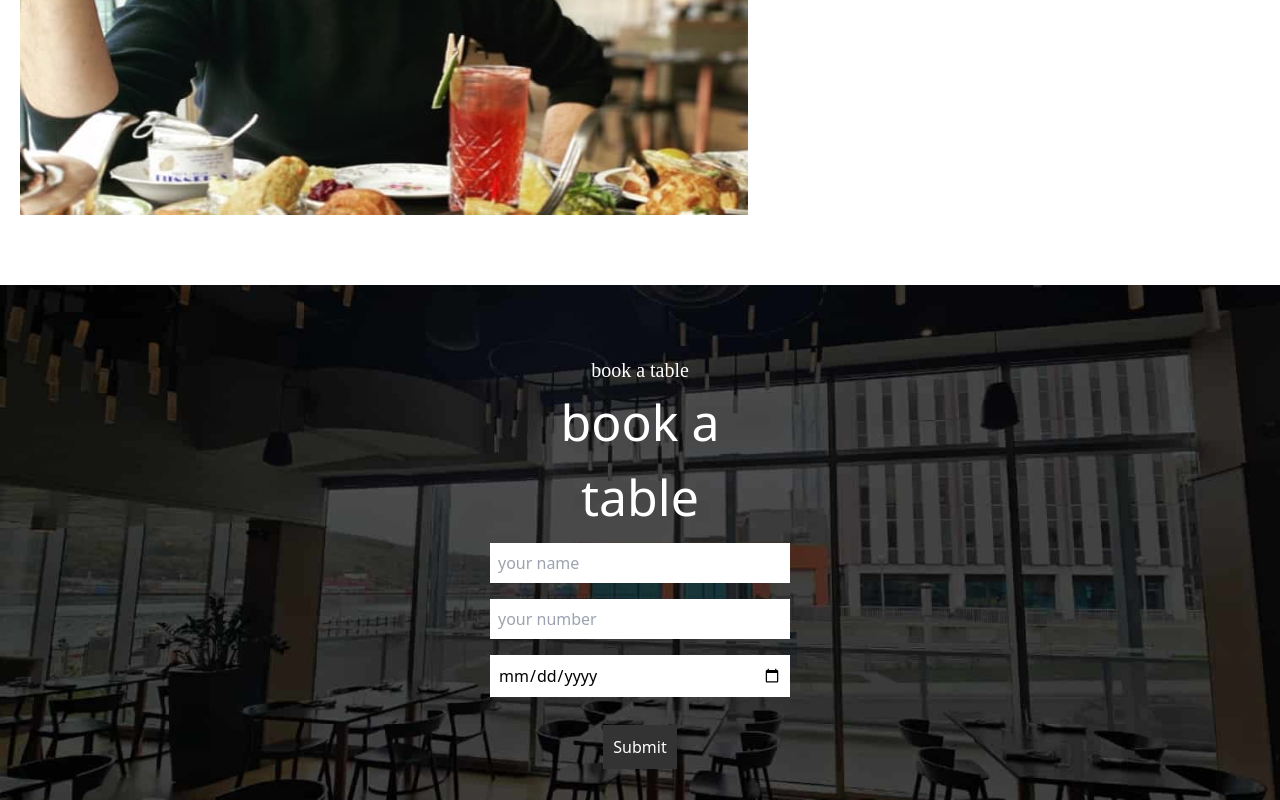
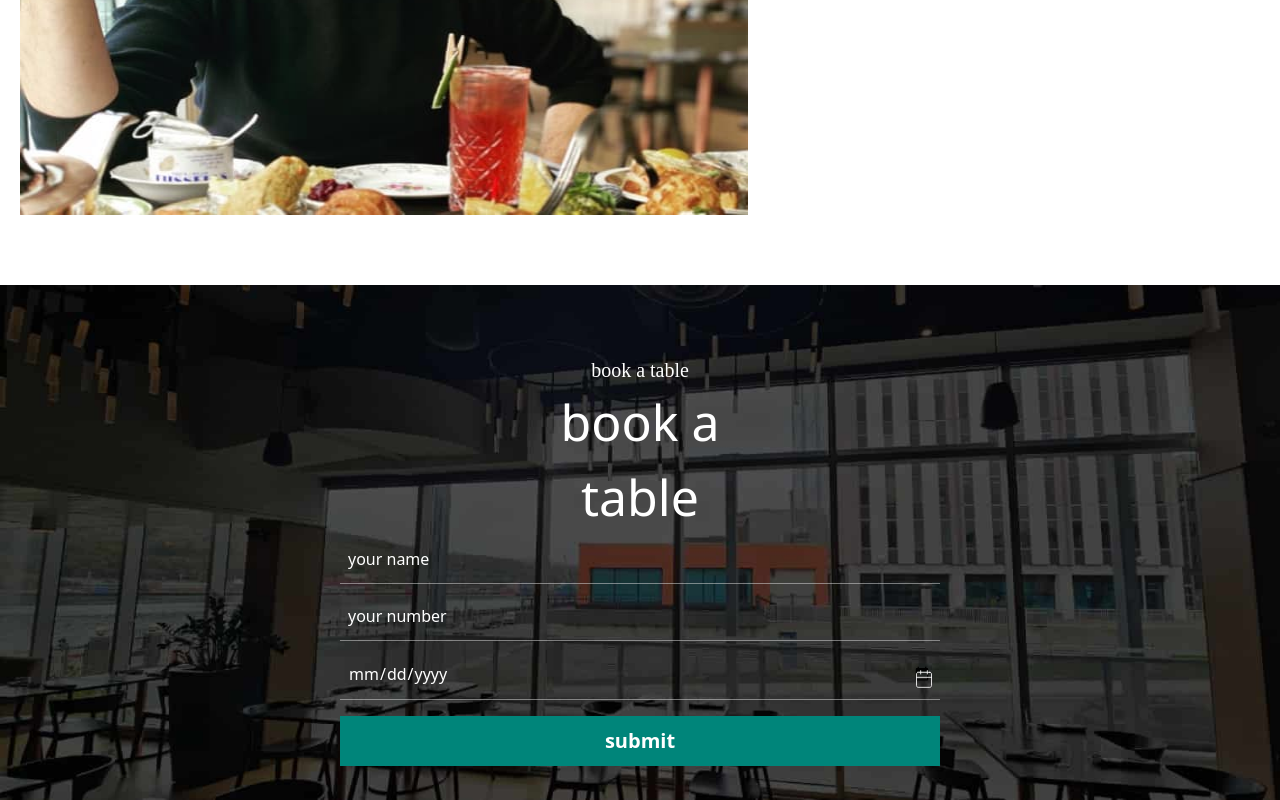
Before and after one commit to AnnMatsarska/terre-test, a Next.js app: page / in a window 1280 px wide. Shown: the part 3206-4006 px from the top of the page. Built offline with nearby package versions, Linux system fonts and the light colour scheme.

Commit message:
add form submit

```diff
--- a/package.json
+++ b/package.json
@@ -17,6 +17,7 @@
     "react-dom": "^18",
     "react-hook-form": "^7.51.3",
     "react-icons": "^5.0.1",
+    "react-toastify": "^10.0.5",
     "zod": "^3.22.4"
   },
   "devDependencies": {
--- a/src/app/globals.css
+++ b/src/app/globals.css
@@ -30,16 +30,20 @@ img {
 }
 
 .input-field {
-  padding: 8px;
-  margin: 8px;
-  width: 300px;
+  background-color: transparent;
+  border: none;
+  border-bottom: 1px solid rgb(221, 221, 221, 0.5);
+
+  padding: 12px 8px;
+  margin-bottom: 8px;
+  width: 600px;
+  max-width: 100%;
+
+  color: white;
+
 }
 
-.btn-submit {
-  padding: 10px;
-  margin: 20px;
-  background-color: #333;
+.input-field::placeholder {
   color: white;
-  border: none;
-  cursor: pointer;
+  opacity: 1;
 }
--- a/src/components/Booking.tsx
+++ b/src/components/Booking.tsx
@@ -4,6 +4,10 @@ import React from 'react';
 import { useForm, SubmitHandler } from 'react-hook-form';
 import { zodResolver } from '@hookform/resolvers/zod';
 import { z } from 'zod';
+import { ToastContainer, toast } from 'react-toastify';
+import 'react-toastify/dist/ReactToastify.css';
+
+import Image from 'next/image';
 
 interface IData {
   name: string;
@@ -31,11 +35,17 @@ const Booking = () => {
 
   const onSubmit: SubmitHandler<IData> = (data) => {
     console.log(data);
+    toast.success('Form submitted successfully!');
     reset();
   };
 
   return (
     <section className="bg-booking bg-cover h-[430px] md:h-[515px] 2xl:h-[610px] pt-[60px] md:pt-[70px] 2xl:pt-[102px] w-full mx-auto px-[10px] md:px-[20px] 2xl:px-[120px]">
+      <ToastContainer
+        position="top-center"
+        autoClose={2500}
+        hideProgressBar={true}
+      />
       <p className="text-white font-montez font-normal text-center text-[17px] md:text-[20px] 2xl:text-[22px] w-[100px] mx-auto">
         book a table
       </p>
@@ -52,7 +62,11 @@ const Booking = () => {
           placeholder="your name"
           className="input-field"
         />
-        {errors.name && <span className="text-red-500">Name is required</span>}
+        {errors.name && (
+          <span className="text-red-500 text-[14px] md:text-[20px]">
+            Name is required
+          </span>
+        )}
 
         <input
           type="text"
@@ -61,21 +75,39 @@ const Booking = () => {
           className="input-field"
         />
         {errors.number && (
-          <span className="text-red-500">
+          <span className="text-red-500 text-[14px] md:text-[20px]">
             Number is required and must be 10 characters long
           </span>
         )}
 
-        <input
-          type="date"
-          {...register('date')}
-          placeholder="date"
-          className="input-field"
-        />
-        {errors.date && <span className="text-red-500">Date is required</span>}
+        <div className="relative w-[600px] max-w-[100%] ">
+          <input
+            type="date"
+            {...register('date')}
+            className="input-field custom-date-input"
+            style={{ color: 'white' }} // Change placeholder text color
+          />
+          <span className="absolute top-0 right-[6px] bottom-0 flex items-center pointer-events-none hover:cursor-custom">
+            <Image
+              src="/calendar.svg"
+              alt="Calendar"
+              width={20}
+              height={20}
+              className="h-5 w-5"
+            />
+          </span>
+        </div>
+        {errors.date && (
+          <span className="text-red-500 text-[14px] md:text-[20px]">
+            Date is required
+          </span>
+        )}
 
-        <button type="submit" className="btn-submit">
-          Submit
+        <button
+          type="submit"
+          className="text-arsenal font-bold text-[14px] md:text-[20px] text-white bg-secondary-green w-[600px] max-w-[100%] h-[50px] hover:cursor-custom mt-2"
+        >
+          submit
         </button>
       </form>
     </section>
```
Also changed, not shown: src/components/Footer.tsx (added), 1 other file (tests, documents, lock files or other folders).
